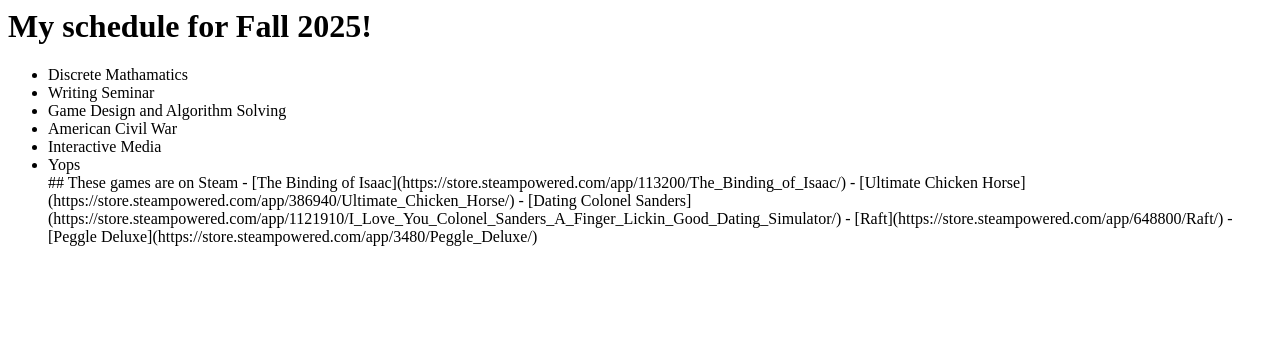
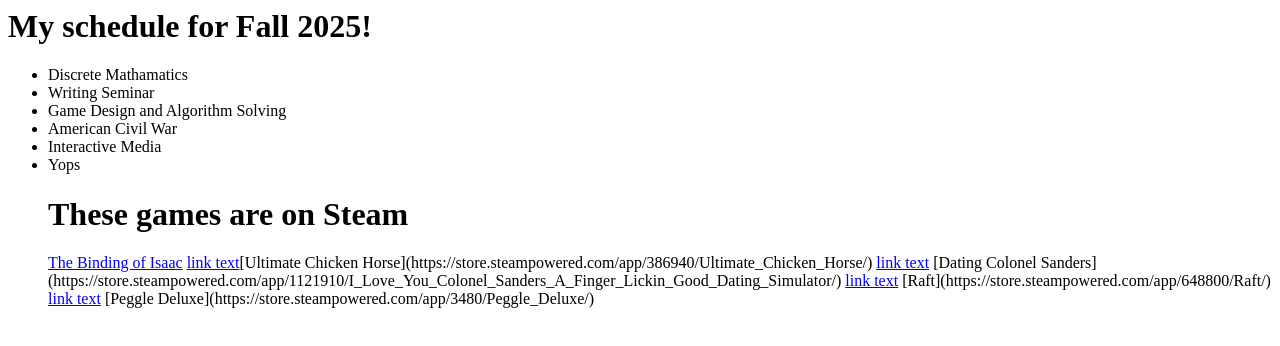
Before and after one commit to theseabasher/theseabasher.github.io, a plain HTML site: page index.html in a window 1280 px wide. Drawn offline with Linux system fonts and the light colour scheme.

Commit message:
Update index.html

```diff
--- a/index.html
+++ b/index.html
@@ -16,12 +16,12 @@
 
 
 
-      ## These games are on Steam
-- [The Binding of Isaac](https://store.steampowered.com/app/113200/The_Binding_of_Isaac/)
-- [Ultimate Chicken Horse](https://store.steampowered.com/app/386940/Ultimate_Chicken_Horse/)
-- [Dating Colonel Sanders](https://store.steampowered.com/app/1121910/I_Love_You_Colonel_Sanders_A_Finger_Lickin_Good_Dating_Simulator/)
-- [Raft](https://store.steampowered.com/app/648800/Raft/)
-- [Peggle Deluxe](https://store.steampowered.com/app/3480/Peggle_Deluxe/)
+      <h1>These games are on Steam</h1>
+<a href="https://store.steampowered.com/app/113200/The_Binding_of_Isaac/">The Binding of Isaac</a>
+<a href="url">link text</a>[Ultimate Chicken Horse](https://store.steampowered.com/app/386940/Ultimate_Chicken_Horse/)
+<a href="url">link text</a> [Dating Colonel Sanders](https://store.steampowered.com/app/1121910/I_Love_You_Colonel_Sanders_A_Finger_Lickin_Good_Dating_Simulator/)
+<a href="url">link text</a> [Raft](https://store.steampowered.com/app/648800/Raft/)
+<a href="url">link text</a> [Peggle Deluxe](https://store.steampowered.com/app/3480/Peggle_Deluxe/)
 
     </ul>
   </body>
```
